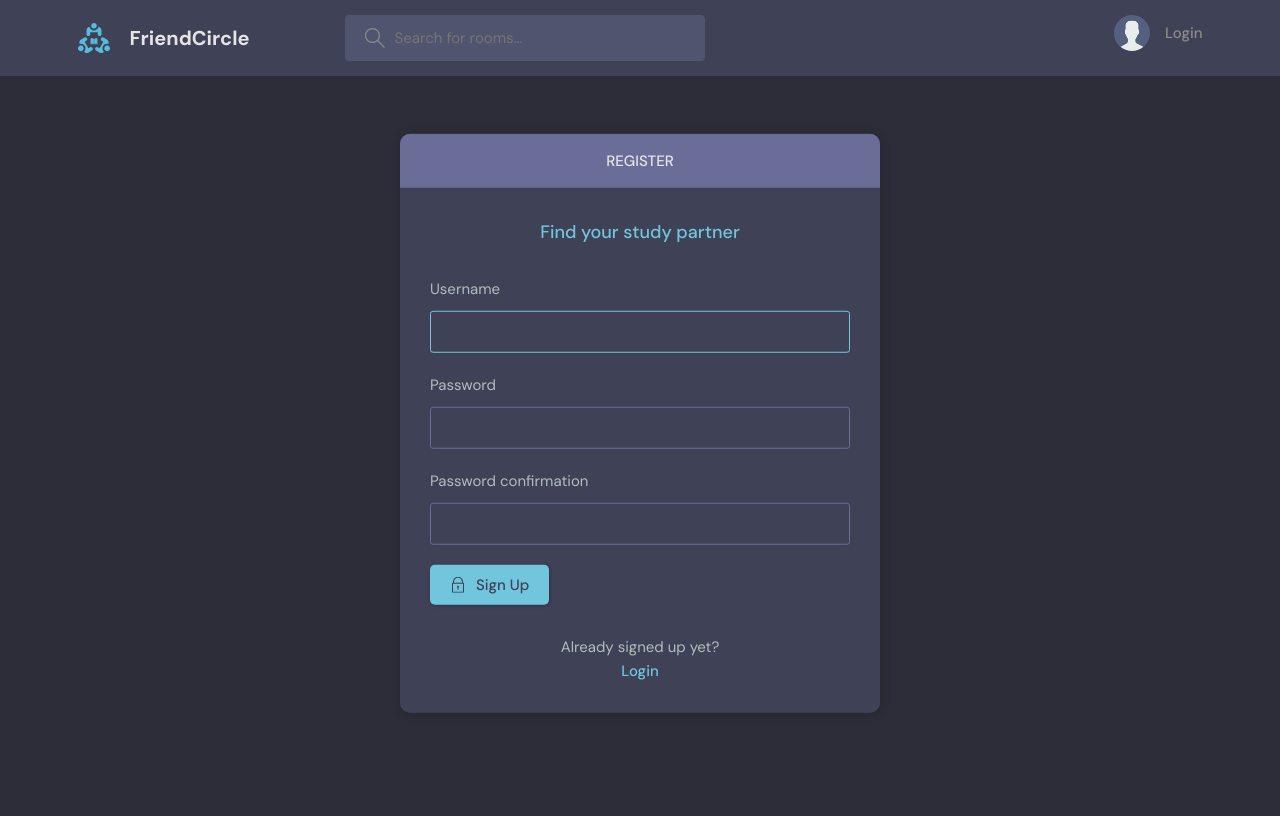
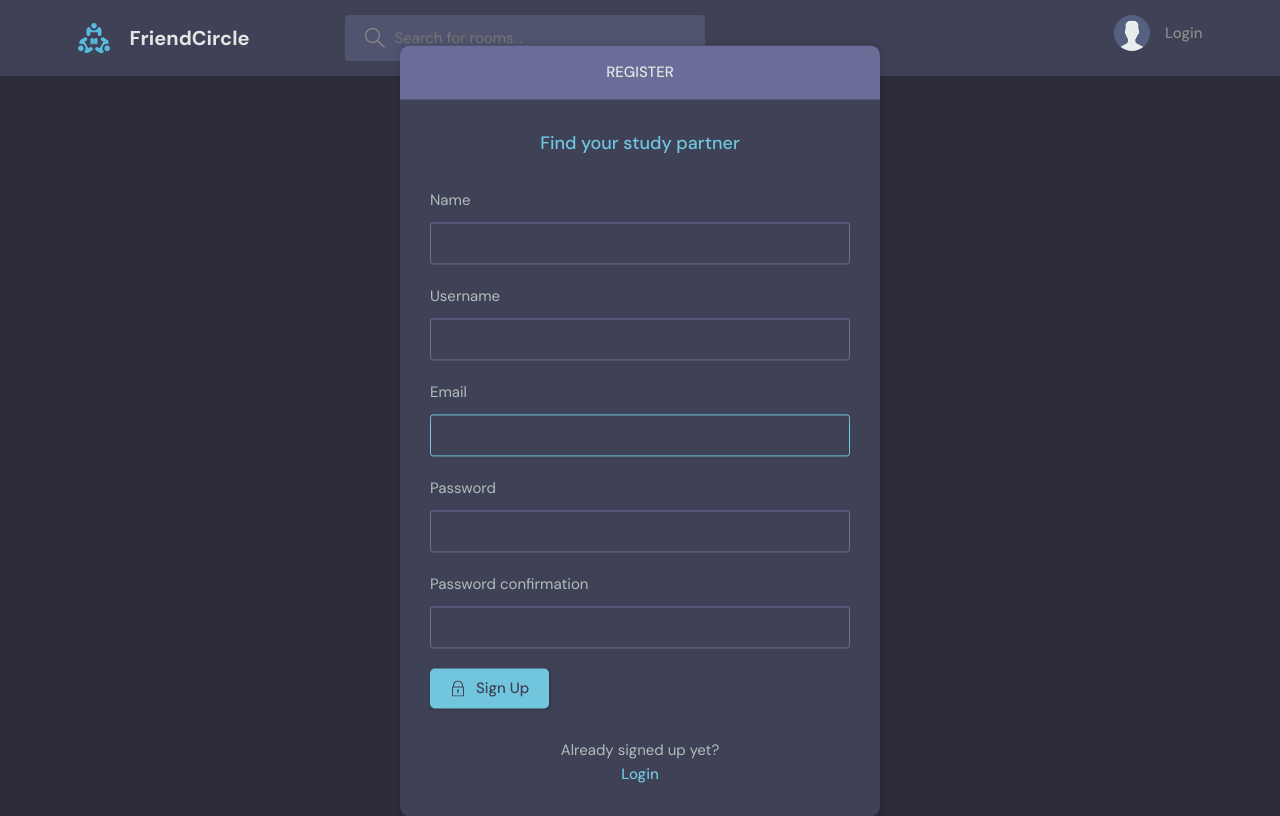
Before and after one commit to pmswami/FriendCircle, a Django app: page /register/ in a window 1280 px wide. Before the commit the page ends 713 px from the top, so only its background shows below. Run offline with Django 5.2, Linux system fonts and the light colour scheme.

Commit message:
Changed default User model to custom User model

```diff
--- a/FriendCircle/FriendCircle/urls.py
+++ b/FriendCircle/FriendCircle/urls.py
@@ -1,7 +1,8 @@
 
 from django.contrib import admin
 from django.urls import path, include
-
+from django.conf import settings
+from django.conf.urls.static import static
 
 urlpatterns = [
     path('admin/', admin.site.urls),
@@ -10,3 +11,5 @@
     # path('room/', room)
     path("api/", include('base.api.urls'))
 ]
+
+urlpatterns += static(settings.MEDIA_URL, document_root=settings.MEDIA_ROOT)
--- a/FriendCircle/base/admin.py
+++ b/FriendCircle/base/admin.py
@@ -1,8 +1,9 @@
 from django.contrib import admin
 
-from .models import Room, Topic, Message
+from .models import Room, Topic, Message, User
 
 # Register your models here.
 admin.site.register(Room)
 admin.site.register(Message)
 admin.site.register(Topic)
+admin.site.register(User)
--- a/FriendCircle/base/forms.py
+++ b/FriendCircle/base/forms.py
@@ -1,6 +1,12 @@
 from django.forms import ModelForm
-from .models import Room
-from django.contrib.auth.models import User
+from .models import Room, User
+# from django.contrib.auth.models import User
+from django.contrib.auth.forms import UserCreationForm
+
+class MyUserCreationForm(UserCreationForm):
+    class Meta:
+        model = User
+        fields = ["name", "username", "email", "password1", "password2"]
 
 class RoomForm(ModelForm):
     class Meta:
@@ -11,4 +17,4 @@
 class UserForm(ModelForm):
     class Meta:
         model = User
-        fields = ["username", "email"]
+        fields = ["name", "avatar", "bio", "username", "email"]
--- a/FriendCircle/base/models.py
+++ b/FriendCircle/base/models.py
@@ -1,5 +1,16 @@
 from django.db import models
-from django.contrib.auth.models import User
+# from django.contrib.auth.models import User
+
+from django.contrib.auth.models import AbstractUser
+
+class User(AbstractUser):
+    name = models.CharField(max_length=200, null=True)
+    email = models.EmailField(unique=True,null=True)
+    bio = models.TextField(null=True,blank=True)
+    avatar = models.ImageField(null=True, default="avatar.svg")
+
+    USERNAME_FIELD = "email"
+    REQUIRED_FIELDS = []
 
 # Create your models here.
 
--- a/FriendCircle/base/templates/base/activity.html
+++ b/FriendCircle/base/templates/base/activity.html
@@ -31,7 +31,7 @@
               class="roomListRoom__author"
             >
               <div class="avatar avatar--small">
-                <img src="https://randomuser.me/api/portraits/women/11.jpg" />
+                <img src="{{ message.user.avatar.url }}" />
               </div>
               <p>
                 @{{ message.user }}
--- a/FriendCircle/base/templates/base/activity_component.html
+++ b/FriendCircle/base/templates/base/activity_component.html
@@ -10,7 +10,7 @@
         class="roomListRoom__author"
       >
         <div class="avatar avatar--small">
-          <img src="https://randomuser.me/api/portraits/women/11.jpg" />
+          <img src="{{ message.user.avatar.url }}" />
         </div>
         <p>
           @{{ message.user }}
--- a/FriendCircle/base/templates/base/feed_component.html
+++ b/FriendCircle/base/templates/base/feed_component.html
@@ -6,7 +6,7 @@
       class="roomListRoom__author"
     >
       <div class="avatar avatar--small active">
-        <img src="https://randomuser.me/api/portraits/men/11.jpg" />
+        <img src="{{ room.host.avatar.url }}" />
       </div>
       <span>@{{ room.host.username }}</span>
     </a>
--- a/FriendCircle/base/templates/base/login_register.html
+++ b/FriendCircle/base/templates/base/login_register.html
@@ -14,10 +14,10 @@
         <form class="form" method="POST" action="">
           {% csrf_token %}
           <div class="form__group form__group">
-            <label for="room_name">Username</label>
+            <label for="room_name">Email</label>
             <input
               id="username"
-              name="username"
+              name="email"
               type="text"
               placeholder="e.g. dennis_ivy"
             />
--- a/FriendCircle/base/templates/base/room.html
+++ b/FriendCircle/base/templates/base/room.html
@@ -81,7 +81,7 @@
               class="room__author"
             >
               <div class="avatar avatar--small">
-                <img src="https://randomuser.me/api/portraits/men/37.jpg" />
+                <img src="{{ room.host.avatar.url }}" />
               </div>
               <span>@{{ room.host.username }}</span>
             </a>
@@ -99,9 +99,7 @@
                     class="thread__authorInfo"
                   >
                     <div class="avatar avatar--small">
-                      <img
-                        src="https://randomuser.me/api/portraits/men/37.jpg"
-                      />
+                      <img src="{{ message.user.avatar.url }}" />
                     </div>
                     <span>@{{ message.user }}</span>
                   </a>
--- a/FriendCircle/base/templates/base/update-user.html
+++ b/FriendCircle/base/templates/base/update-user.html
@@ -17,7 +17,7 @@
                     </div>
                 </div>
                 <div class="layout__body">
-                    <form class="form" action="" method="POST">
+                    <form class="form" action="" method="POST" enctype="multipart/form-data">
                       {% csrf_token %}
                       {% for field in form %}
                         <div class="form__group">
--- a/FriendCircle/base/views.py
+++ b/FriendCircle/base/views.py
@@ -1,13 +1,14 @@
 from django.shortcuts import render, redirect
 from django.http import HttpResponse
-from .models import Room, Topic, Message
-from .forms import RoomForm, UserForm
+from .models import Room, Topic, Message, User
+from .forms import RoomForm, UserForm, MyUserCreationForm
 from django.db.models import Q
-from django.contrib.auth.models import User
+# from django.contrib.auth.models import User
 from django.contrib import messages
 from django.contrib.auth import authenticate, login, logout
 from django.contrib.auth.decorators import login_required
-from django.contrib.auth.forms import UserCreationForm
+# from django.contrib.auth.forms import UserCreationForm
+
 
 # Create your views here.
 
@@ -31,13 +32,13 @@
     if request.user.is_authenticated:
         return redirect("home")
     if request.method=="POST":
-        username = request.POST.get("username").lower()
+        email = request.POST.get("email").lower()
         password = request.POST.get("password")
         try:
-            user = User.objects.get(username=username)
+            user = User.objects.get(username=email)
         except:
             messages.error(request, "Username OR password does not exists")
-        user = authenticate(request, username=username, password=password)
+        user = authenticate(request, email=email , password=password)
         print(user)
         if user is not None:
             login(request, user)
@@ -53,9 +54,9 @@
 
 def registerPage(request):
     # page = "register"
-    form = UserCreationForm()
+    form = MyUserCreationForm()
     if request.method=="POST":
-        form = UserCreationForm(request.POST)
+        form = MyUserCreationForm(request.POST)
         if form.is_valid():
             user = form.save(commit=False)
             user.username = user.username.lower()
@@ -177,7 +178,7 @@
     user = request.user
     form = UserForm(instance=user)
     if request.method == "POST":
-        form = UserForm(request.POST, instance=user)
+        form = UserForm(request.POST, request.FILES,instance=user)
         if form.is_valid():
             form.save()
             return redirect("user-profile", pk=user.id)
--- a/FriendCircle/templates/navbar.html
+++ b/FriendCircle/templates/navbar.html
@@ -28,7 +28,7 @@
       <div class="header__user">
         <a href="{% url 'update-user' %}">
           <div class="avatar avatar--medium active">
-            <img src="https://randomuser.me/api/portraits/men/37.jpg" />
+            <img src="{{ request.user.avatar.url }}" />
           </div>
           <p>
             {{ request.user.username }}
--- a/requirements.txt
+++ b/requirements.txt
@@ -1,3 +1,4 @@
 django
 djangorestframework
 django-cors-headers
+Pillow
```
Also changed, not shown: FriendCircle/FriendCircle/settings.py (+6 -1 lines), FriendCircle/db - Copy.sqlite3 (added), FriendCircle/db.sqlite3, FriendCircle/static/images/favicon_NAGxhvW.ico (added), FriendCircle/static/images/test_YgUnp4n.jpg (added).
